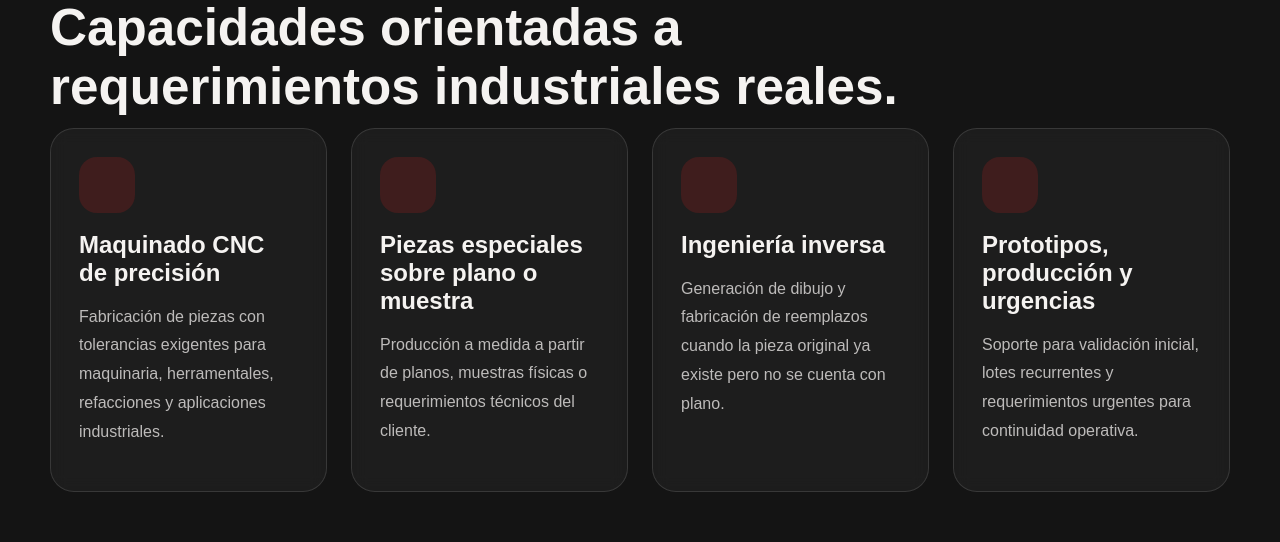
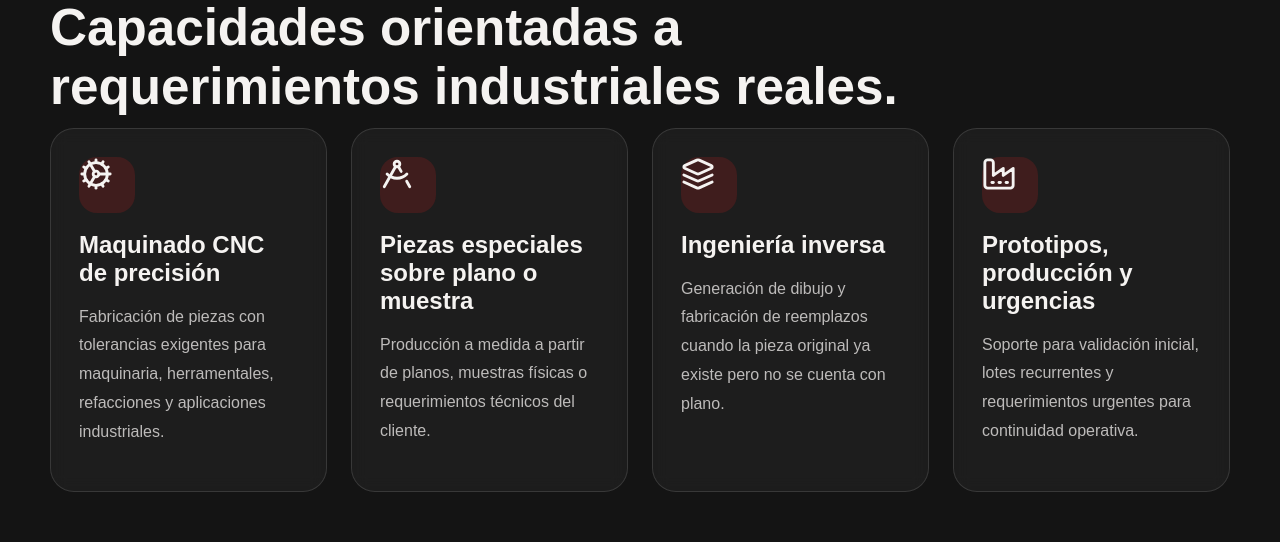
Before and after one commit to JessyHam22/hstech-website, a Next.js app: page / in a window 1280 px wide. Shown: the part 1240-1782 px from the top of the page. Built offline with nearby package versions, Linux system fonts and the light colour scheme.

Commit message:
Update page.tsx

```diff
--- a/app/page.tsx
+++ b/app/page.tsx
@@ -1,4 +1,13 @@
-import { Clock, Wrench, CheckCircle, MapPin } from "lucide-react"
+import {
+  Clock,
+  Wrench,
+  CheckCircle,
+  MapPin,
+  Cog,
+  DraftingCompass,
+  Factory,
+  Layers
+} from "lucide-react"
 
 const services = [
   {
@@ -152,23 +161,32 @@ export default function HomePage() {
 
           <div className="grid-four cards">
 
-            {services.map((service) => (
+           {services.map((service, index) => {
 
-              <article key={service.title} className="card dark">
+  const icons = [
+    <Cog size={34} />,
+    <DraftingCompass size={34} />,
+    <Layers size={34} />,
+    <Factory size={34} />
+  ]
 
-                <div className="card-accent" />
+  return (
 
-                <h3>
-                  {service.title}
-                </h3>
+    <article key={service.title} className="card dark">
 
-                <p>
-                  {service.description}
-                </p>
+      <div className="card-accent icon">
+        {icons[index]}
+      </div>
 
-              </article>
+      <h3>{service.title}</h3>
 
-            ))}
+      <p>{service.description}</p>
+
+    </article>
+
+  )
+
+})}
 
           </div>
 
```
